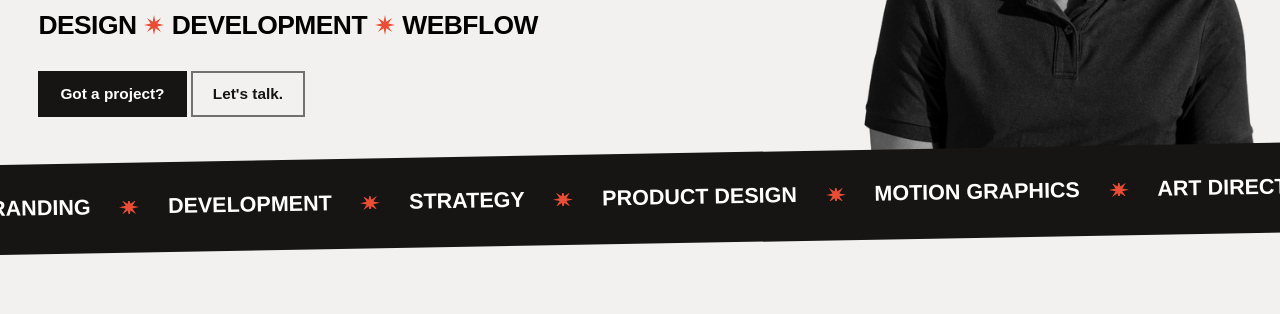
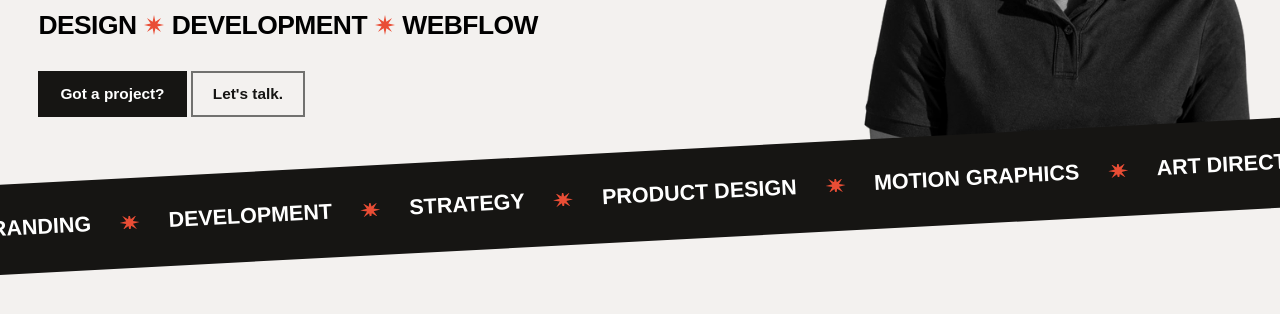
Before and after one commit to rusomalevich/tareahero, a plain HTML site: page index.html in a window 1280 px wide. Shown: the part 474-788 px from the top of the page. Drawn offline with nearby package versions, Linux system fonts and the light colour scheme; a web font is replaced by a local one.

Commit message:
Aumenta la rotación del banner

```diff
--- a/style.css
+++ b/style.css
@@ -167,7 +167,7 @@ header .ctoTalk:hover{
 }
 
 .barOblique {
-    transform: rotate(-1deg);
+    transform: rotate(-3deg);
     background-color: var(--black);
     color: #fff;
     width: 115vw;
```
